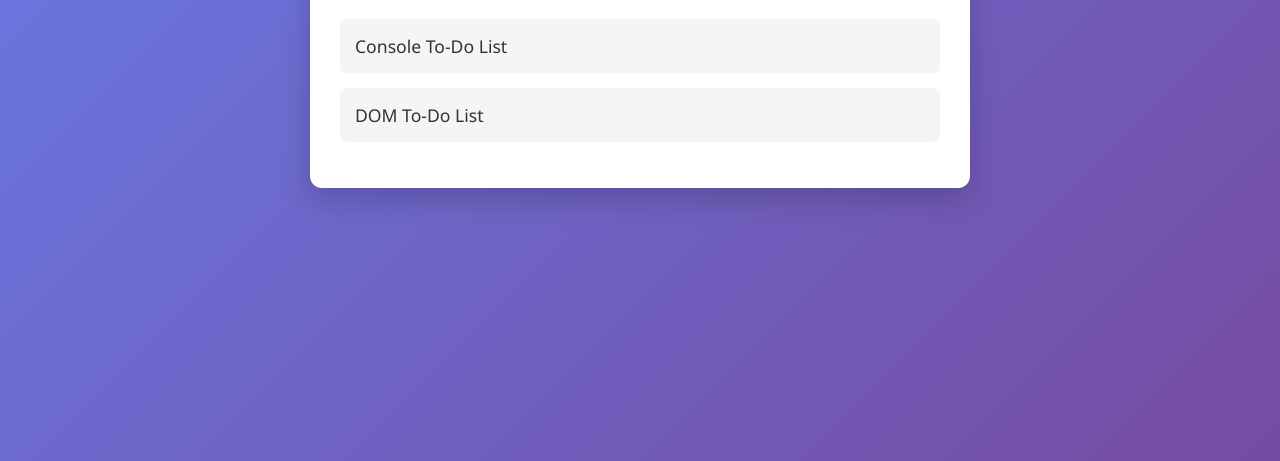
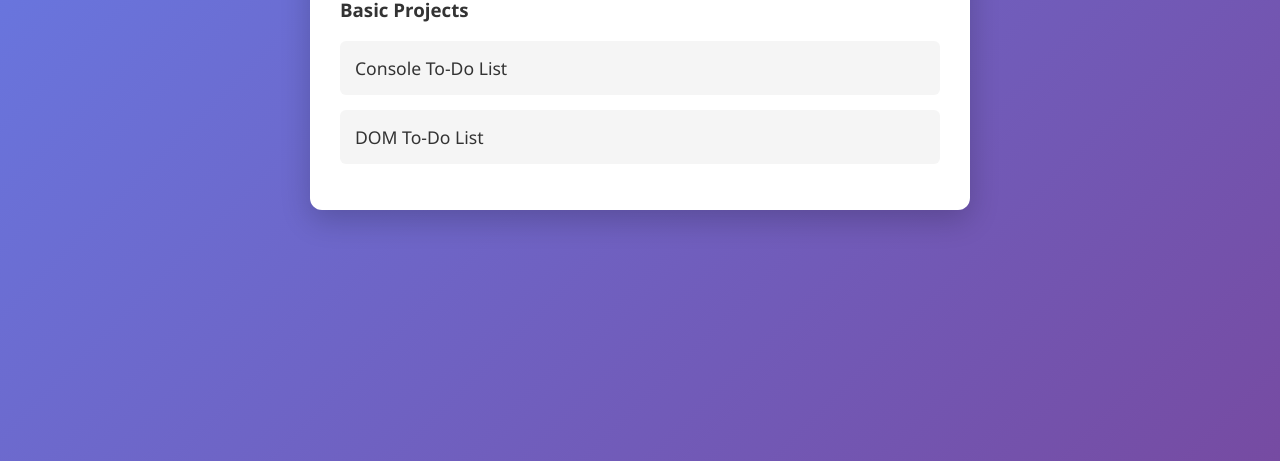
Before and after one commit to rylenlobo/JAVASCRIPT-MP---TheBarabariCollective, a plain HTML site: page index.html in a window 1280 px wide. Shown: the part 379-840 px from the top of the page. Drawn offline with Linux system fonts and the light colour scheme.

Commit message:
Refactor project list structure in index.html and add .gitignore file

```diff
--- a/index.html
+++ b/index.html
@@ -9,13 +9,18 @@
   <body>
     <div class="container">
       <h1>JavaScript Projects Collection</h1>
+      <div>
+        <h3>Basic Projects</h3>
         <ul>
           <li>
-          <a href="basic/1.todo-list-program/index.html">Console To-Do List</a>
+            <a href="basic/1.todo-list-program/index.html"
+              >Console To-Do List</a
+            >
           </li>
           <li><a href="basic/2.todo-list-DOM/index.html">DOM To-Do List</a></li>
           <!-- Add more projects as you create them -->
         </ul>
       </div>
+    </div>
   </body>
 </html>
```
Also changed, not shown: 1 other file. Lines whose indentation alone changed are shown as unchanged.
